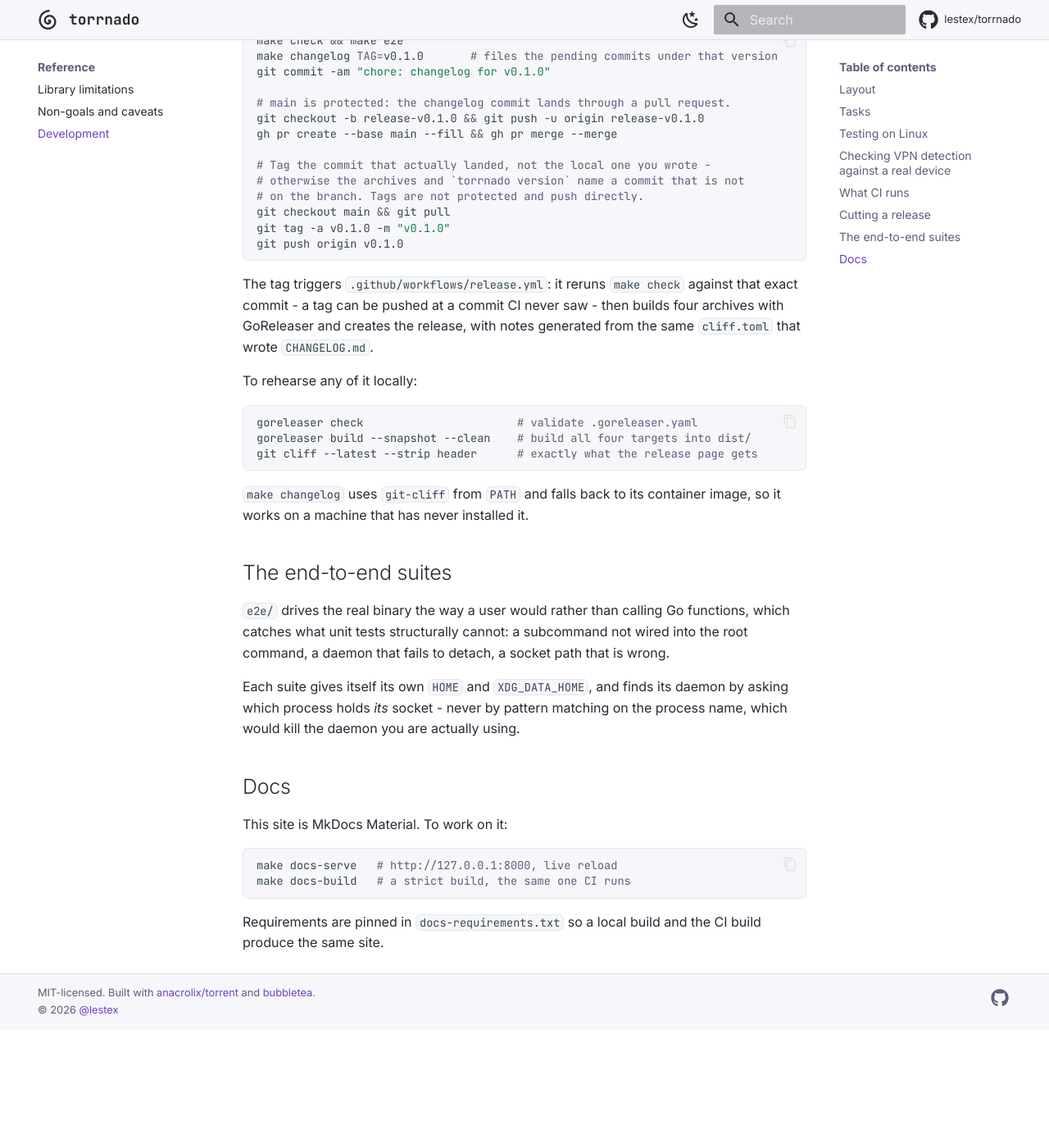
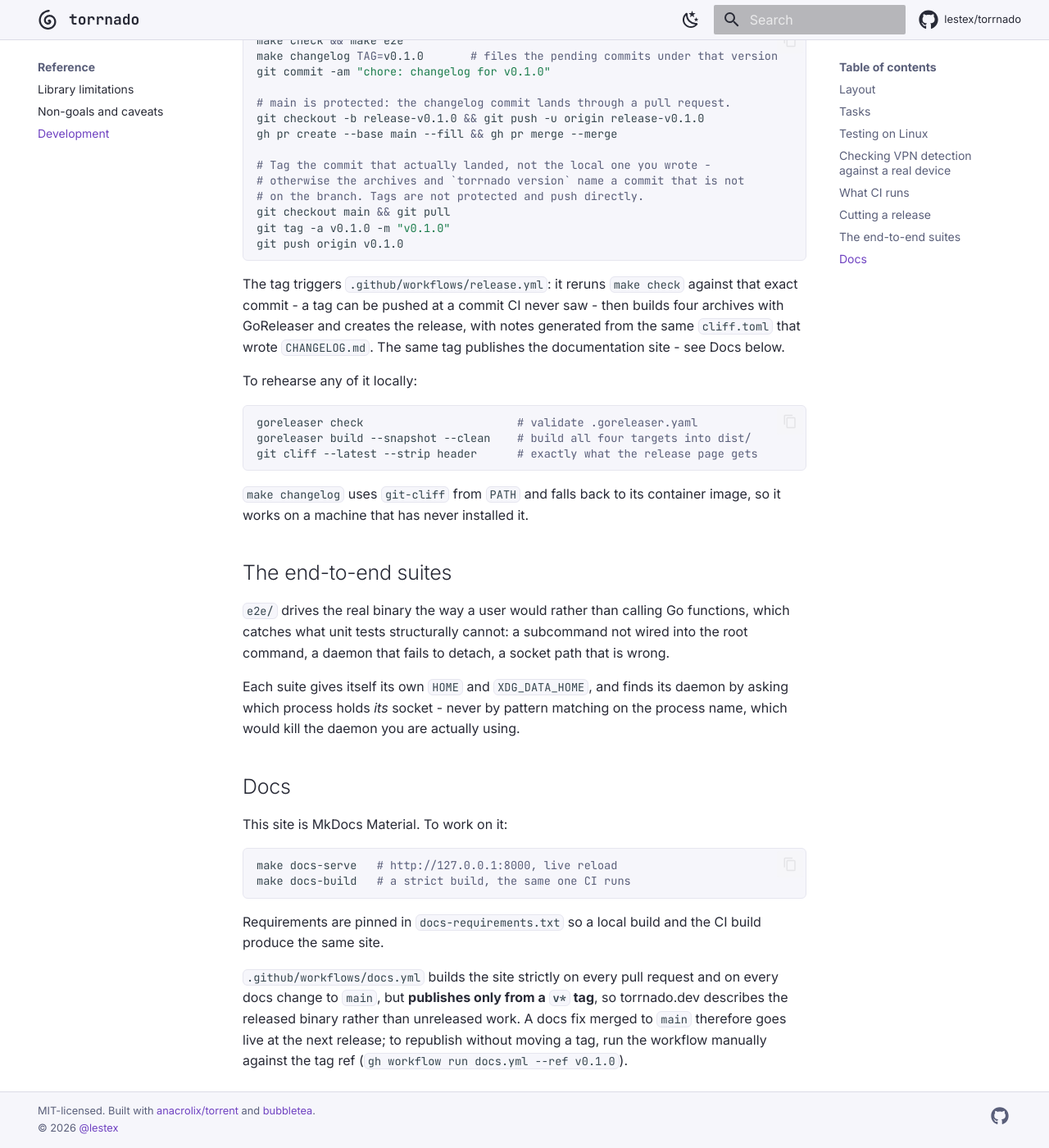
Before and after one commit to lestex/torrnado, an MkDocs documentation site: the page built from docs/reference/development.md, in a window 1280 px wide and 1400 px high, scrolled down 2833 px. Shown: the whole window at 82% size. Built offline with MkDocs 1.6.1 and Material for MkDocs 9.7.7, drawn with Linux system fonts in a browser that asks for light colours; comment, search, counter and statistics services are not loaded; before the commit the page ends 4089 px from its top, so only the background shows below that.

Commit message:
ci(docs): publish the site from a v* tag, not from main
The deploy job ran on every docs push to main, so torrnado.dev described
whatever had landed since the last release while every reader was running
the released binary. It now builds on pull requests and on main - a broken
--strict build is still caught before it can reach the site - but deploys
only when github.ref is a v* tag.

The push trigger has to name both branches and tags: one that names only
branches ignores tag pushes entirely. Path filters are not evaluated for
tag pushes, so a release publishes its docs whether or not that tag's
commit touched docs/.

```diff
--- a/docs/reference/development.md
+++ b/docs/reference/development.md
@@ -136,7 +136,8 @@ git push origin v0.1.0
 The tag triggers `.github/workflows/release.yml`: it reruns `make check`
 against that exact commit - a tag can be pushed at a commit CI never saw -
 then builds four archives with GoReleaser and creates the release, with
-notes generated from the same `cliff.toml` that wrote `CHANGELOG.md`.
+notes generated from the same `cliff.toml` that wrote `CHANGELOG.md`. The
+same tag publishes the documentation site - see Docs below.
 
 To rehearse any of it locally:
 
@@ -172,3 +173,10 @@ make docs-build   # a strict build, the same one CI runs
 
 Requirements are pinned in `docs-requirements.txt` so a local build and
 the CI build produce the same site.
+
+`.github/workflows/docs.yml` builds the site strictly on every pull request
+and on every docs change to `main`, but **publishes only from a `v*` tag**,
+so torrnado.dev describes the released binary rather than unreleased work.
+A docs fix merged to `main` therefore goes live at the next release; to
+republish without moving a tag, run the workflow manually against the tag
+ref (`gh workflow run docs.yml --ref v0.1.0`).
```
Also changed, not shown: 1 other file.
